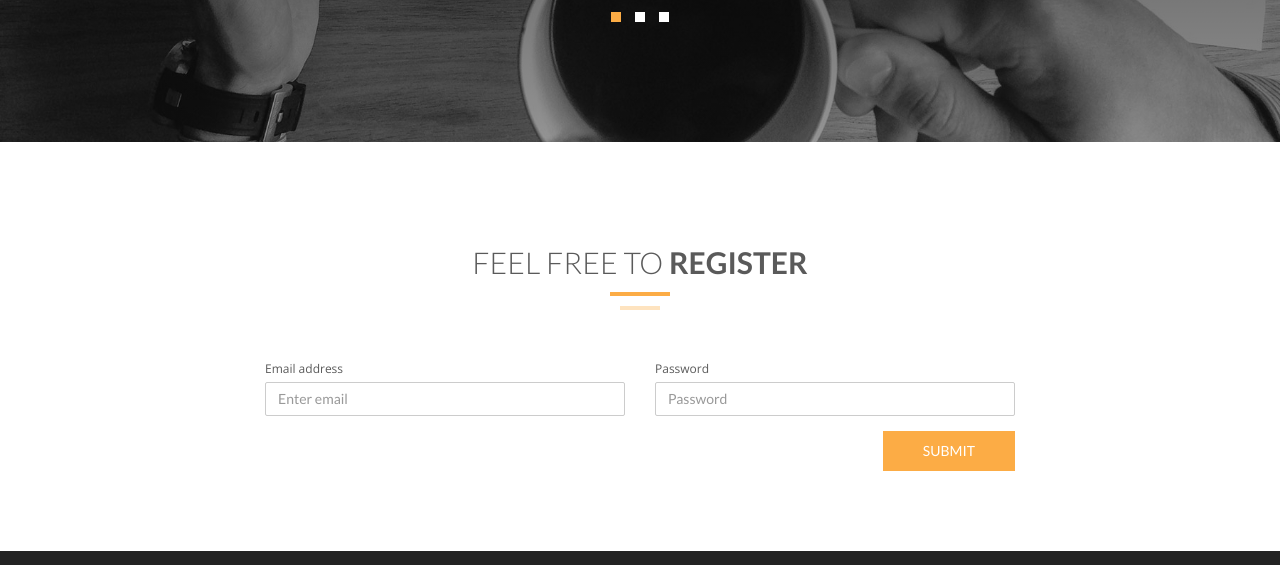
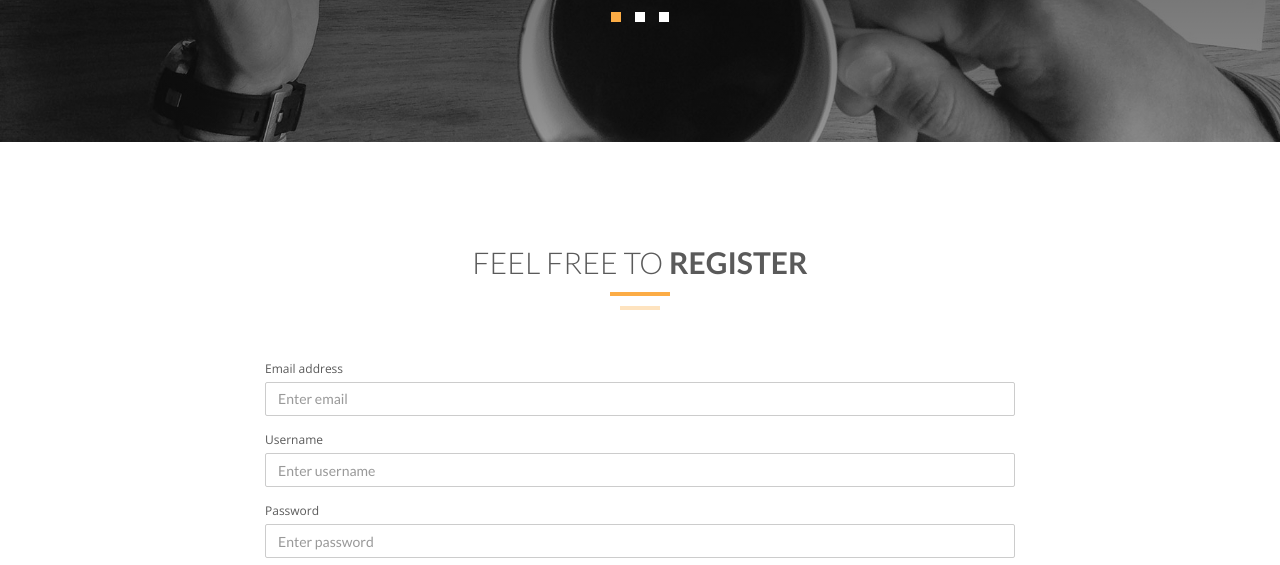
Before and after one commit to MelaFelec/mbihpeak, a plain HTML site: page index.html in a window 1280 px wide. Shown: the part 4357-4922 px from the top of the page. Drawn offline with nearby package versions, Linux system fonts and the light colour scheme.

Commit message:
Edit register page

```diff
--- a/index.html
+++ b/index.html
@@ -528,16 +528,22 @@
 
                     <form>
                         <div class="row">
-                            <div class="col-md-6">
+                            <div class="col-md-12">
                                 <div class="form-group">
-                                    <label for="exampleInputEmail1">Email address</label>
-                                    <input type="email" class="form-control" id="exampleInputEmail1" placeholder="Enter email">
+                                    <label for="email">Email address</label>
+                                    <input type="email" class="form-control" id="email" placeholder="Enter email" required="Please enter">
                                 </div>
                             </div>
-                            <div class="col-md-6">
+                            <div class="col-md-12">
                                 <div class="form-group">
-                                    <label for="exampleInputPassword1">Password</label>
-                                    <input type="password" class="form-control" id="exampleInputPassword1" placeholder="Password">
+                                    <label for="username">Username</label>
+                                    <input type="text" class="form-control" id="username" placeholder="Enter username" required="Please enter">
+                                </div>
+                            </div>
+                            <div class="col-md-12">
+                                <div class="form-group">
+                                    <label for="password">Password</label>
+                                    <input type="password" class="form-control" id="password" placeholder="Enter password" required="Please enter">
                                 </div>
                             </div>
                         </div>
```
